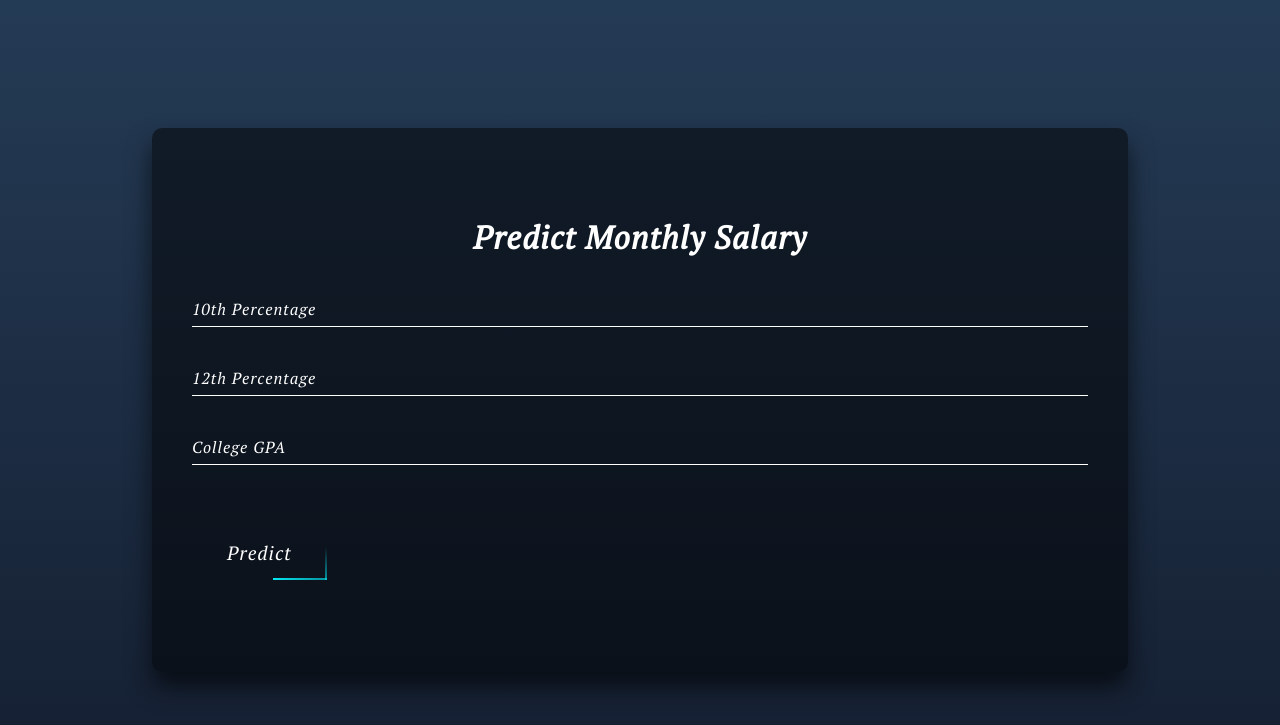
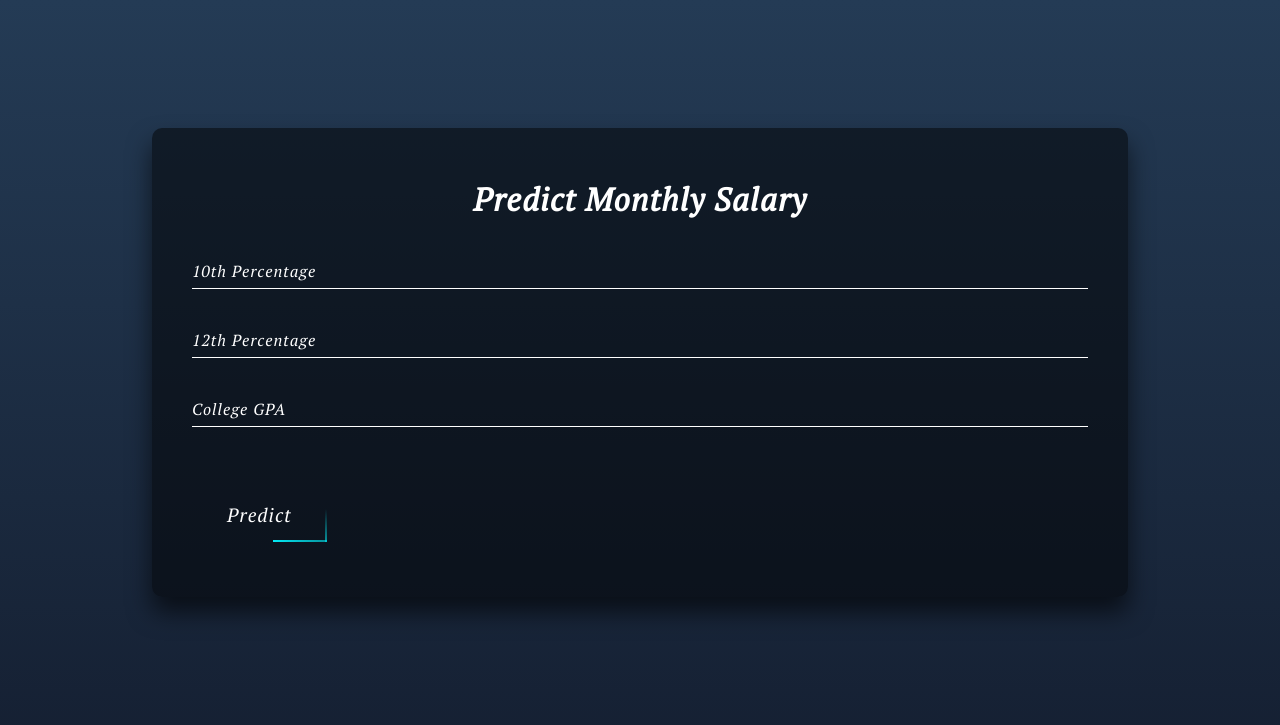
Before and after one commit to naumankazi/heroku_template2, a Flask app: page / in a window 1280 px wide. Shown: the top 725 px of the page. Run offline with Flask 2, Linux system fonts and the light colour scheme; parts of the project's set-up code (start-up, migrations or seed data) failed here and were passed over.

Commit message:
Update form2.html

```diff
--- a/templates/form2.html
+++ b/templates/form2.html
@@ -24,7 +24,6 @@ body {
 
 .login-form {
   top: 16%;
-  bottom: 16%;
   position: absolute;
   left: 5%;
   right: 5%;
```
